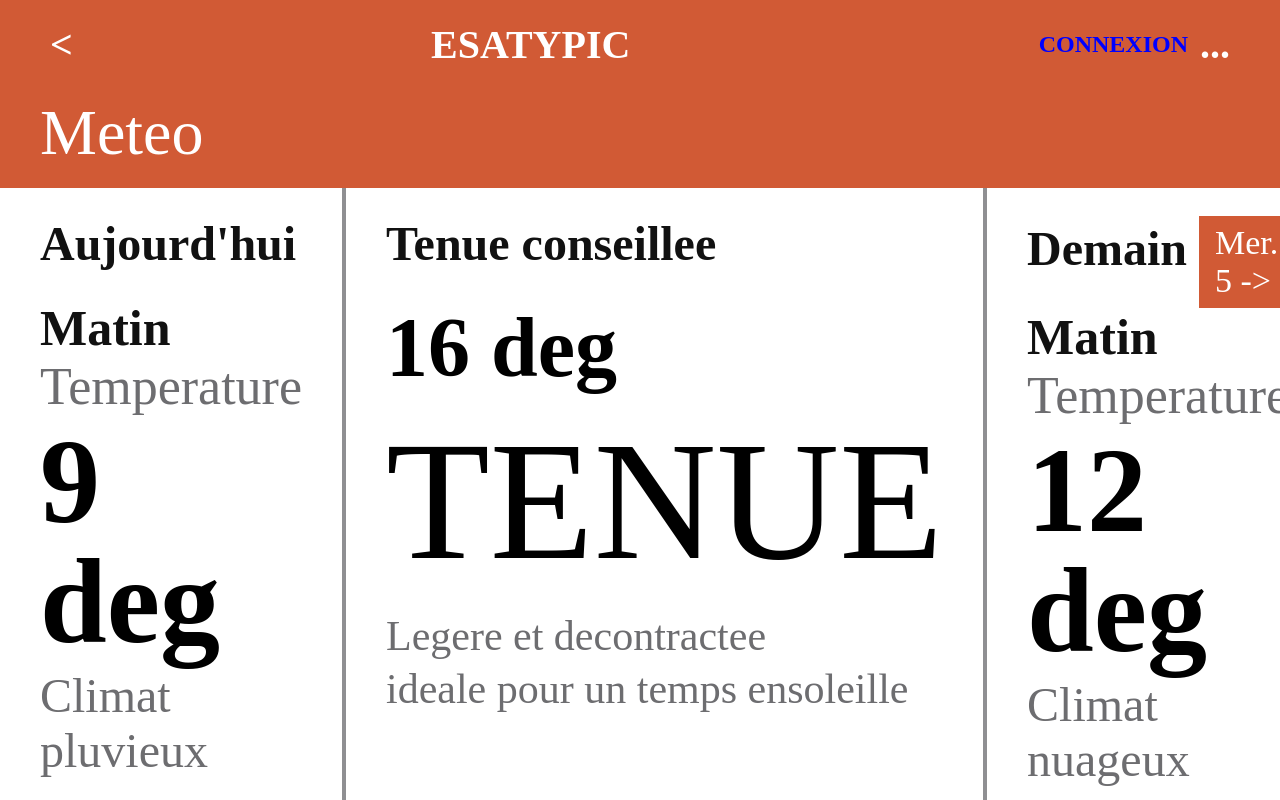
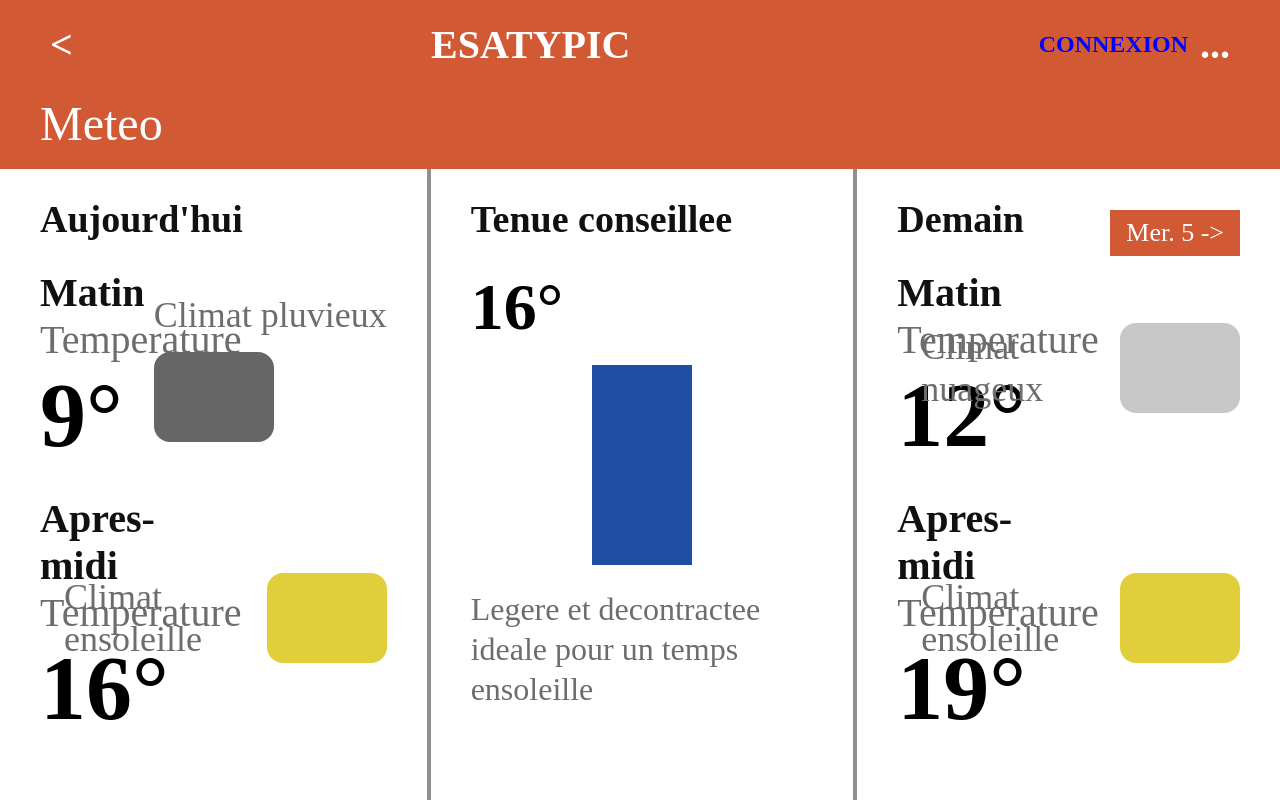
Before and after one commit to Nicojoun/comnet, a React (Create React App) app: page /meteo in a window 1280 px wide. Shown: the top 800 px of the page. Built offline with nearby package versions, Linux system fonts and the light colour scheme.

Commit message:
Refine Meteo weather blocks and outfit section

```diff
--- a/src/assets/styles/Meteo.scss
+++ b/src/assets/styles/Meteo.scss
@@ -14,7 +14,7 @@
 .meteo-topTitle {
   margin: 0;
   color: white;
-  font: 500 64px $font-text;
+  font: 500 48px $font-text;
 }
 
 .meteo-board {
@@ -34,7 +34,7 @@
 .meteo-colTitle {
   margin: 0 0 28px;
   color: #111;
-  font: 700 48px $font-text;
+  font: 700 38px $font-text;
 }
 
 .meteo-colHead {
@@ -51,55 +51,95 @@
   padding: 8px 16px;
   color: white;
   background: #d15a35;
-  font: 500 34px $font-text;
+  font: 500 26px $font-text;
 }
 
 .meteo-slot {
   margin-bottom: 28px;
+  display: grid;
+  grid-template-columns: minmax(0, 1fr) auto;
+  column-gap: 24px;
+  align-items: center;
 }
 
 .meteo-slotTitle {
   margin: 0;
   color: #111;
-  font: 700 50px $font-text;
+  font: 700 40px $font-text;
+  grid-column: 1;
 }
 
 .meteo-label {
   margin: 0;
   color: #6d6d70;
-  font: 500 52px $font-text;
+  font: 500 40px $font-text;
+  grid-column: 1;
 }
 
 .meteo-temp {
   margin: 6px 0;
   color: #000;
-  font: 700 120px $font-text;
+  font: 700 92px $font-text;
   line-height: 1;
+  grid-column: 1;
 }
 
 .meteo-climate {
   margin: 0;
   color: #6d6d70;
-  font: 500 48px $font-text;
+  font: 500 36px $font-text;
+}
+
+.meteo-climateRow {
+  display: flex;
+  align-items: center;
+  justify-content: space-between;
+  gap: 16px;
+  grid-column: 2;
+  grid-row: 1 / span 3;
+}
+
+.meteo-climateRow--rainy {
+  flex-direction: column;
+  align-items: flex-start;
+}
+
+.meteo-weather {
+  width: 120px;
+  height: 90px;
+  border-radius: 16px;
+  flex-shrink: 0;
+}
+
+.meteo-weather--rainy {
+  background: #666;
+}
+
+.meteo-weather--cloudy {
+  background: #c7c7c7;
+}
+
+.meteo-weather--sunny {
+  background: #e0cf3a;
 }
 
 .meteo-outfitTemp {
   margin: 0 0 20px;
   color: #000;
-  font: 700 84px $font-text;
+  font: 700 66px $font-text;
 }
 
 .meteo-outfitIcon {
-  margin: 10px 0 24px;
-  font-size: 170px;
-  line-height: 1;
-  text-align: center;
+  margin: 10px auto 24px;
+  width: 100px;
+  height: 200px;
+  background: #1f4ea3;
 }
 
 .meteo-outfitText {
   margin: 0;
   color: #6d6d70;
-  font: 500 42px $font-text;
+  font: 500 32px $font-text;
   line-height: 1.25;
 }
 
@@ -120,7 +160,7 @@
   }
 
   .meteo-topTitle {
-    font-size: 40px;
+    font-size: 32px;
   }
 
   .meteo-col {
@@ -128,40 +168,57 @@
   }
 
   .meteo-colTitle {
-    font-size: 34px;
+    font-size: 28px;
     margin-bottom: 16px;
   }
 
   .meteo-dateTag {
-    font-size: 22px;
+    font-size: 18px;
     padding: 6px 10px;
   }
 
   .meteo-slotTitle {
-    font-size: 30px;
+    font-size: 24px;
   }
 
   .meteo-label {
-    font-size: 34px;
+    font-size: 26px;
   }
 
   .meteo-temp {
-    font-size: 76px;
+    font-size: 62px;
   }
 
   .meteo-climate {
-    font-size: 30px;
+    font-size: 24px;
+  }
+
+  .meteo-weather {
+    width: 72px;
+    height: 54px;
+    border-radius: 10px;
+  }
+
+  .meteo-slot {
+    grid-template-columns: 1fr;
+    row-gap: 8px;
+  }
+
+  .meteo-climateRow {
+    grid-column: 1;
+    grid-row: auto;
   }
 
   .meteo-outfitTemp {
-    font-size: 56px;
+    font-size: 46px;
   }
 
   .meteo-outfitIcon {
-    font-size: 100px;
+    width: 100px;
+    height: 200px;
   }
 
   .meteo-outfitText {
-    font-size: 28px;
+    font-size: 22px;
   }
 }
--- a/src/pages/Meteo/index.jsx
+++ b/src/pages/Meteo/index.jsx
@@ -14,22 +14,28 @@ function Meteo() {
           <div className="meteo-slot">
             <h3 className="meteo-slotTitle">Matin</h3>
             <p className="meteo-label">Temperature</p>
-            <p className="meteo-temp">9 deg</p>
-            <p className="meteo-climate">Climat pluvieux</p>
+            <p className="meteo-temp">9°</p>
+            <div className="meteo-climateRow meteo-climateRow--rainy">
+              <p className="meteo-climate">Climat pluvieux</p>
+              <div className="meteo-weather meteo-weather--rainy" />
+            </div>
           </div>
 
           <div className="meteo-slot">
             <h3 className="meteo-slotTitle">Apres-midi</h3>
             <p className="meteo-label">Temperature</p>
-            <p className="meteo-temp">16 deg</p>
-            <p className="meteo-climate">Climat ensoleille</p>
+            <p className="meteo-temp">16°</p>
+            <div className="meteo-climateRow">
+              <p className="meteo-climate">Climat ensoleille</p>
+              <div className="meteo-weather meteo-weather--sunny" />
+            </div>
           </div>
         </section>
 
         <section className="meteo-col meteo-col--outfit">
           <h2 className="meteo-colTitle">Tenue conseillee</h2>
-          <p className="meteo-outfitTemp">16 deg</p>
-          <div className="meteo-outfitIcon" aria-hidden="true">TENUE</div>
+          <p className="meteo-outfitTemp">16°</p>
+          <div className="meteo-outfitIcon" aria-hidden="true" />
           <p className="meteo-outfitText">
             Legere et decontractee
             <br />
@@ -46,15 +52,21 @@ function Meteo() {
           <div className="meteo-slot">
             <h3 className="meteo-slotTitle">Matin</h3>
             <p className="meteo-label">Temperature</p>
-            <p className="meteo-temp">12 deg</p>
-            <p className="meteo-climate">Climat nuageux</p>
+            <p className="meteo-temp">12°</p>
+            <div className="meteo-climateRow">
+              <p className="meteo-climate">Climat nuageux</p>
+              <div className="meteo-weather meteo-weather--cloudy" />
+            </div>
           </div>
 
           <div className="meteo-slot">
             <h3 className="meteo-slotTitle">Apres-midi</h3>
             <p className="meteo-label">Temperature</p>
-            <p className="meteo-temp">19 deg</p>
-            <p className="meteo-climate">Climat ensoleille</p>
+            <p className="meteo-temp">19°</p>
+            <div className="meteo-climateRow">
+              <p className="meteo-climate">Climat ensoleille</p>
+              <div className="meteo-weather meteo-weather--sunny" />
+            </div>
           </div>
         </section>
       </div>
```
